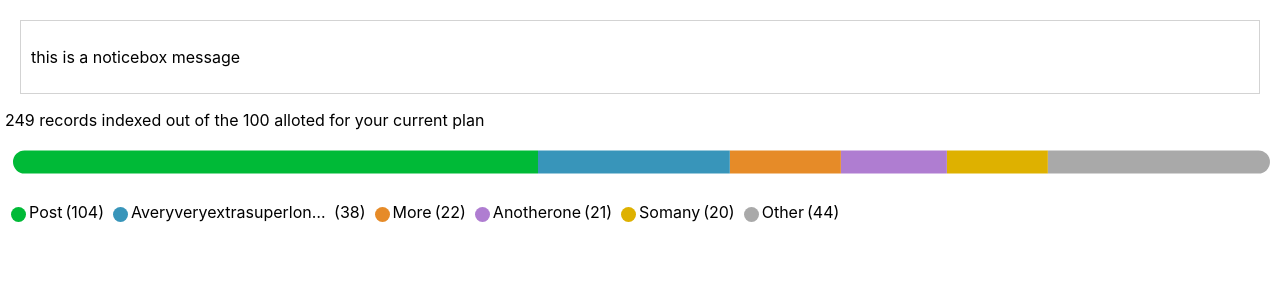
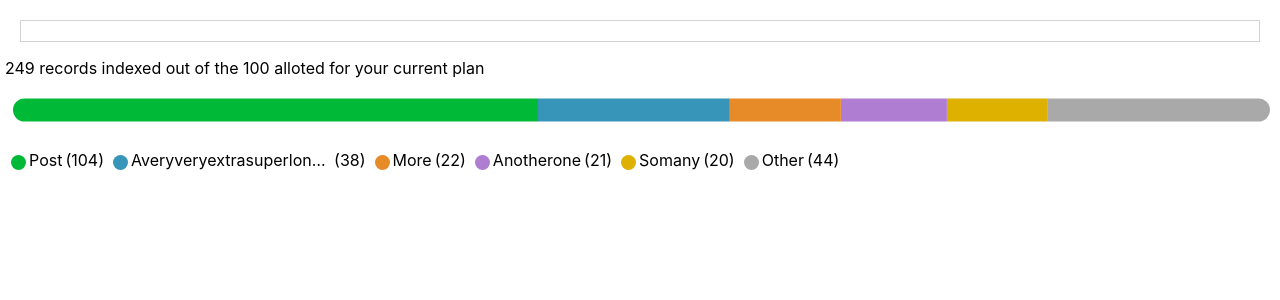
Before and after one commit to annacmc/records-meter, a React (Create React App) app: page / in a window 1280 px wide. Shown: the top 300 px of the page. Built offline with nearby package versions, Linux system fonts and the light colour scheme.

Commit message:
adds a class to noticebox for black or red notices

```diff
--- a/src/App.js
+++ b/src/App.js
@@ -17,7 +17,7 @@ class App extends React.Component {
   render() {
     return (
       <main>
-        <NoticeBox noticeMessage="this is a noticebox message"></NoticeBox>
+        <NoticeBox errors={this.state.feed.errors} className={this.state.feed.noticeBoxClassName}></NoticeBox>
         <RecordCount
           recordCount={this.state.feed.recordCount}
           planRecordLimit={this.state.feed.tier}
```
